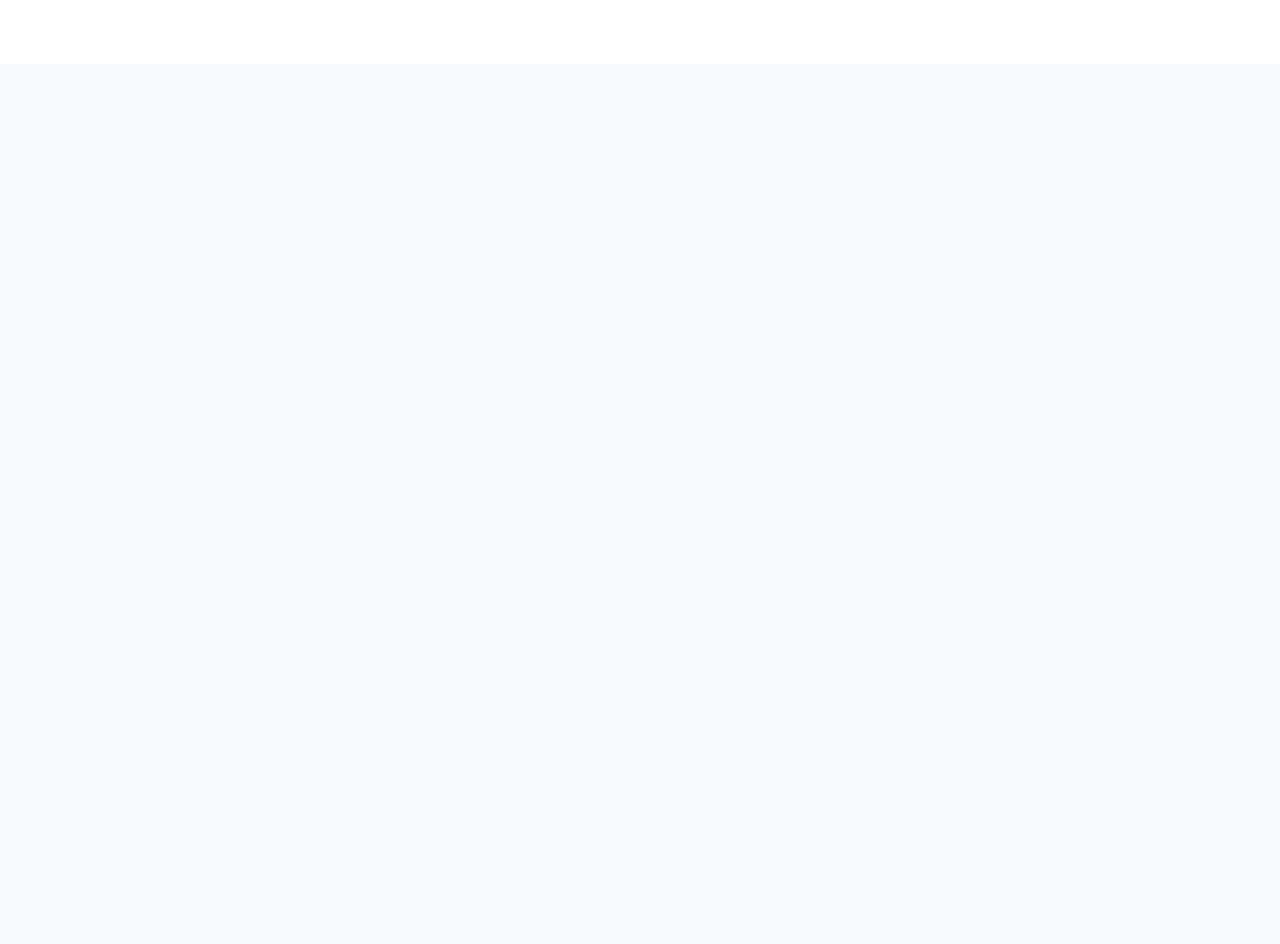
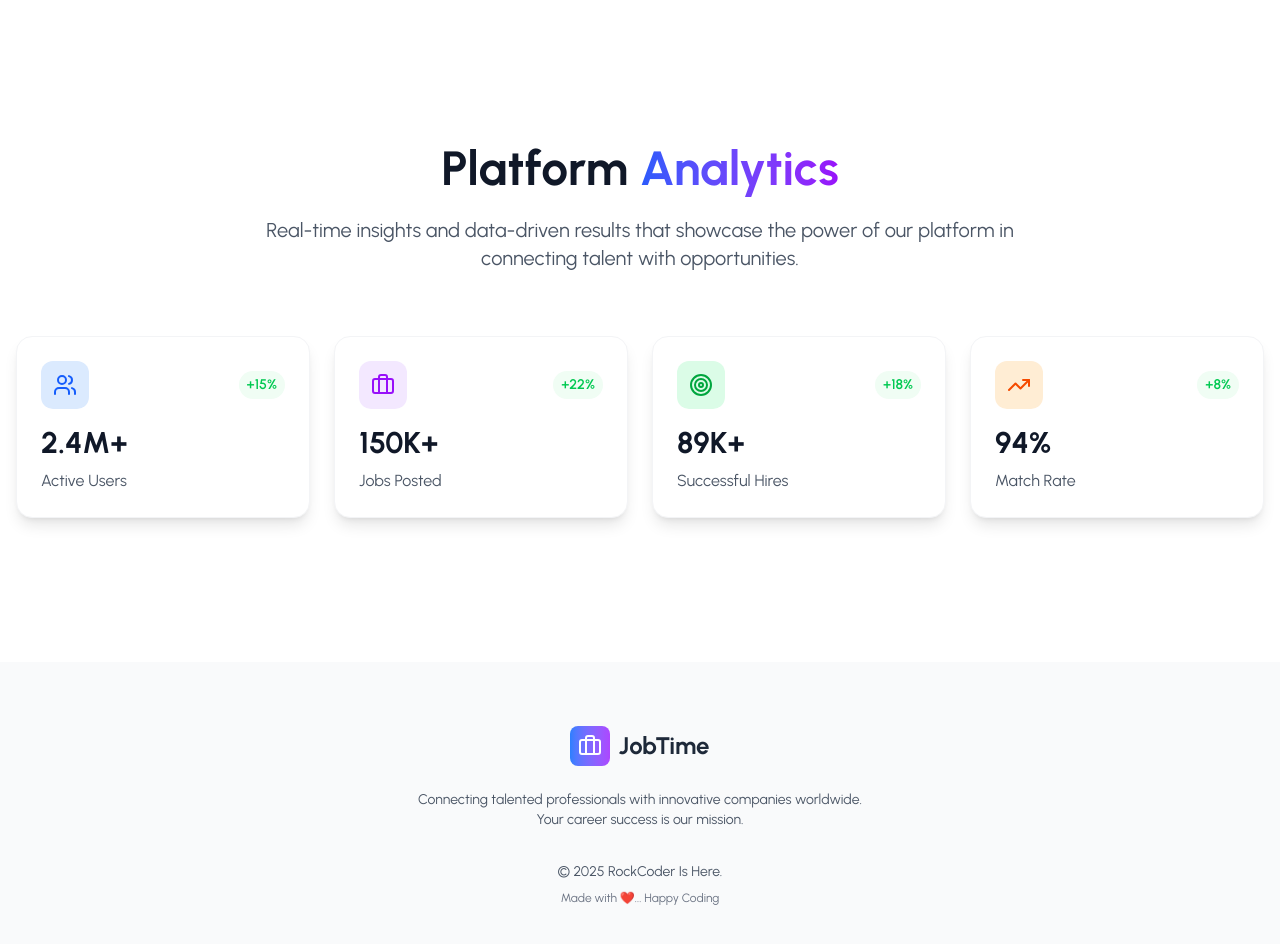
Before and after one commit to RockCoder108/JobTime, a React (Vite) app in the folder frontend/: page / in a window 1280 px wide. Shown: the part 1880-2824 px from the top of the page. Before the commit the page ends 1944 px from the top, so only its background shows below. Built offline with nearby package versions, Linux system fonts and the light colour scheme.

Commit message:
Add footer and analytics components

```diff
--- a/frontend/src/pages/LandingPage/components/Analytics.jsx
+++ b/frontend/src/pages/LandingPage/components/Analytics.jsx
@@ -1,11 +1,97 @@
 import React from 'react'
+import { motion } from "framer-motion";
+import { TrendingUp, Users, Briefcase, Target } from "lucide-react";
 
 const Analytics = () => {
+    const stats = [
+      {
+        icon: Users,
+        title: "Active Users",
+        value: "2.4M+",
+        growth: "+15%",
+        bg: "bg-blue-100",
+        text: "text-blue-600",
+      },
+      {
+        icon: Briefcase,
+        title: "Jobs Posted",
+        value: "150K+",
+        growth: "+22%",
+        bg: "bg-purple-100",
+        text: "text-purple-600",
+      },
+      {
+        icon: Target,
+        title: "Successful Hires",
+        value: "89K+",
+        growth: "+18%",
+        bg: "bg-green-100",
+        text: "text-green-600",
+      },
+      {
+        icon: TrendingUp,
+        title: "Match Rate",
+        value: "94%",
+        growth: "+8%",
+        bg: "bg-orange-100",
+        text: "text-orange-600",
+      },
+    ];
   return (
-    <div>
+    <section className="py-20 bg-white relative overflow-hidden">
+      <div className="container mx-auto px-4">
+        <motion.div
+          initial={{ opacity: 0, y: 30 }}
+          whileInView={{ opacity: 1, y: 0 }}
+          transition={{ duration: 0.8 }}
+          viewport={{ once: true }}
+          className="text-center mb-16"
+        >
+          <h2 className="text-4xl md:text-5xl font-bold text-gray-900 mb-6">
+            Platform
+            <span className="bg-gradient-to-r from-blue-600 to-purple-600 bg-clip-text text-transparent">
+              {" "}
+              Analytics
+            </span>
+          </h2>
+          <p className="text-xl text-gray-600 max-w-3xl mx-auto">
+            Real-time insights and data-driven results that showcase the power
+            of our platform in connecting talent with opportunities.
+          </p>
+        </motion.div>
 
-    </div>
-  )
+        {/* Stats Cards */}
+        <div className="grid grid-cols-1 md:grid-cols-2 lg:grid-cols-4 gap-6 mb-16">
+          {stats.map((stat, index) => (
+            <motion.div
+              key={index}
+              initial={{ opacity: 0, y: 30 }}
+              whileInView={{ opacity: 1, y: 0 }}
+              transition={{ delay: index * 0.1, duration: 0.6 }}
+              viewport={{ once: true }}
+              className="bg-white p-6 rounded-2xl shadow-lg border border-gray-100 hover:shadow-xl transition-all duration-300"
+            >
+              <div className="flex items-center justify-between mb-4">
+                <div
+                  className={`w-12 h-12 ${stat.bg} rounded-xl flex items-center justify-center`}
+                >
+                  <stat.icon className={`w-6 h-6 ${stat.text}`} />
+                </div>
+
+                <span className="text-green-500 text-sm font-semibold bg-green-50 px-2 py-1 rounded-full">
+                  {stat.growth}
+                </span>
+              </div>
+              <h3 className="text-3xl font-bold text-gray-900 mb-2">
+                {stat.value}
+              </h3>
+              <p className="text-gray-600">{stat.title}</p>
+            </motion.div>
+          ))}
+        </div>
+      </div>
+    </section>
+  );
 }
 
 export default Analytics
--- a/frontend/src/pages/LandingPage/components/Footer.jsx
+++ b/frontend/src/pages/LandingPage/components/Footer.jsx
@@ -1,11 +1,42 @@
 import React from 'react'
+import { Briefcase } from "lucide-react";
 
 const Footer = () => {
   return (
-    <div>
+    <footer className="relative bg-gray-50 text-gray-900 overflow-hidden">
+      <div className="relative z-10 px-6 py-16">
+        <div className="max-w-6xl mx-auto">
+          {/* Main Footer Content */}
+          <div className="text-center space-y-8">
+            {/* Logo/Brand */}
+            <div className="space-y-4">
+              <div className="flex items-center justify-center space-x-2 mb-6">
+                <div className="w-10 h-10 bg-gradient-to-r from-blue-500 to-purple-500 rounded-lg flex items-center justify-center">
+                  <Briefcase className="w-6 h-6 text-white" />
+                </div>
+                <h3 className="text-2xl font-bold text-gray-800">JobTime</h3>
+              </div>
 
-    </div>
-  )
+              <p className={`text-sm text-gray-600 max-w-md mx-auto`}>
+                Connecting talented professionals with innovative companies
+                worldwide. Your career success is our mission.
+              </p>
+            </div>
+
+            {/* Copyright */}
+            <div className="space-y-2">
+              <p className={`text-sm text-gray-600`}>
+                © {new Date().getFullYear()} RockCoder Is Here.
+              </p>
+              <p className={`text-xs text-gray-500`}>
+                Made with ❤️... Happy Coding
+              </p>
+            </div>
+          </div>
+        </div>
+      </div>
+    </footer>
+  );
 }
 
 export default Footer
```
